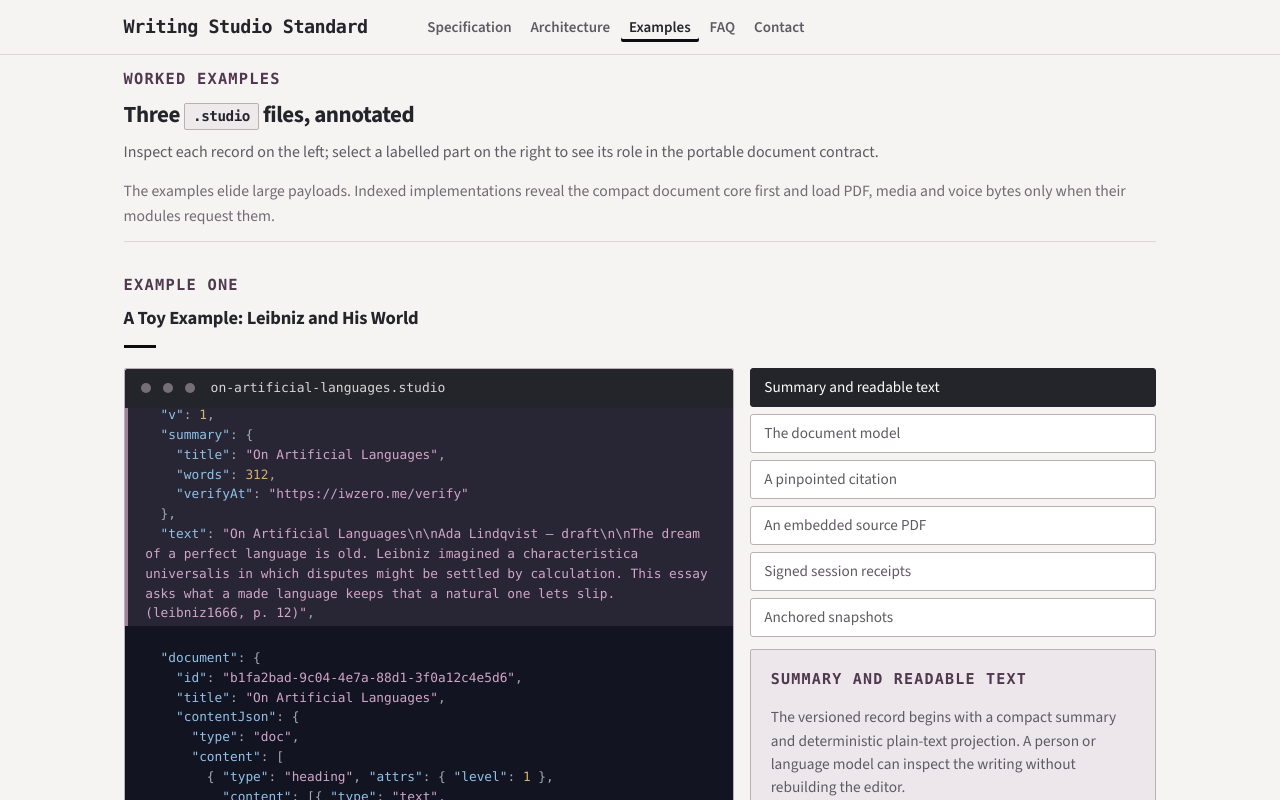
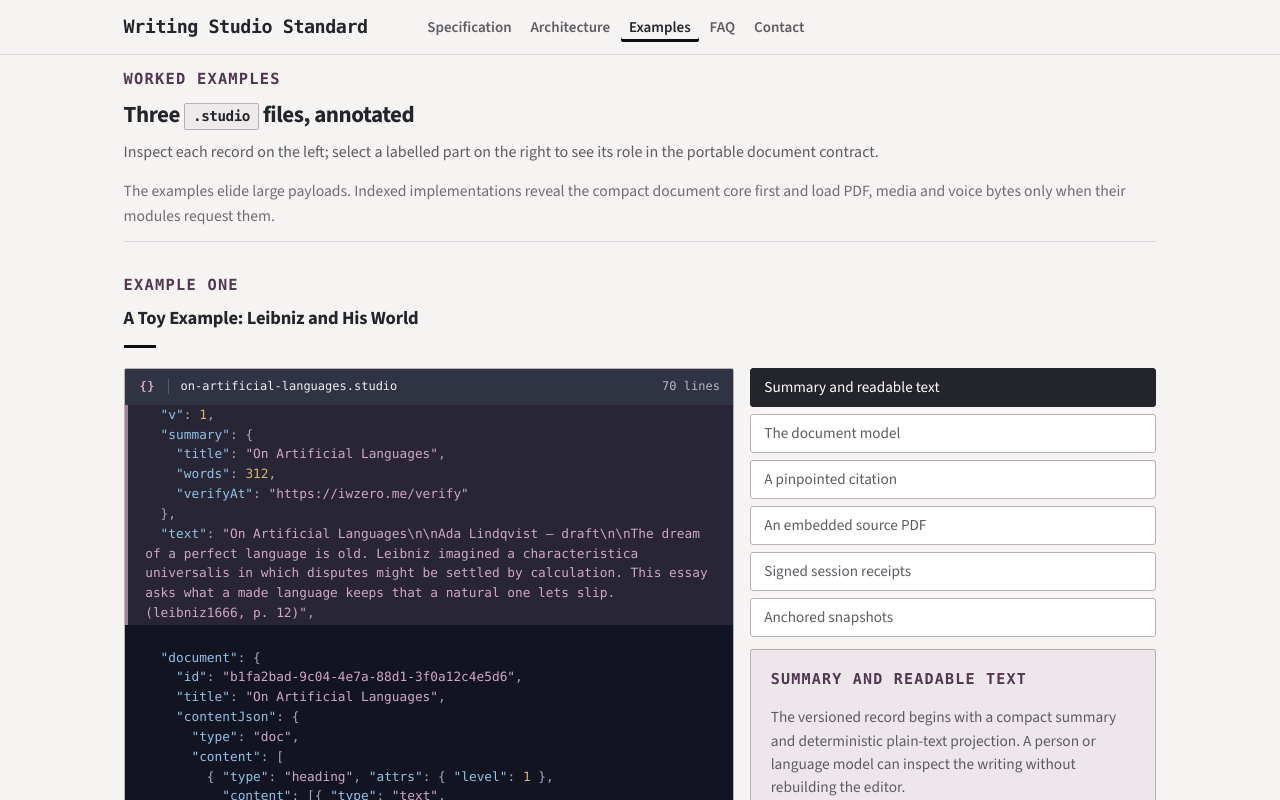
Before and after one commit to albatross310/writingstudiostandard, a React (Vite) app: page /examples in a window 1280 px wide. Shown: the top 800 px of the page. Built offline with nearby package versions, Linux system fonts and the light colour scheme.

Commit message:
Add metadata bars to code snippets

```diff
--- /dev/null
+++ b/src/components/CodeBar.jsx
@@ -0,0 +1,13 @@
+export function countLines(source) {
+  return source ? source.split('\n').length : 0
+}
+
+export function CodeBar({ filename, language, symbol, lines }) {
+  return (
+    <div className="code-bar">
+      <span className="code-bar__language" aria-label={`${language} code`}>{symbol}</span>
+      <span className="code-bar__filename">{filename}</span>
+      <span className="code-bar__meta">{lines} {lines === 1 ? 'line' : 'lines'}</span>
+    </div>
+  )
+}
--- a/src/pages/Architecture.jsx
+++ b/src/pages/Architecture.jsx
@@ -1,3 +1,4 @@
+import { CodeBar, countLines } from '../components/CodeBar'
 import { SyntaxHighlight } from '../components/SyntaxHighlight'
 import { useMeta } from '../useMeta'
 
@@ -144,6 +145,10 @@ tiles?: {
   },
 ]
 
+function briefFilename(name) {
+  return `${name.toLowerCase().replace(/&/g, 'and').replace(/[^a-z0-9]+/g, '-').replace(/(^-|-$)/g, '')}.ts`
+}
+
 export default function Architecture() {
   useMeta({
     title: 'Architecture',
@@ -230,7 +235,12 @@ export default function Architecture() {
                 </div>
 
                 <aside className="arch-brief">
-                  <div className="arch-brief__head">{parseInt(layer.index, 10)} · {layer.name} — implementation brief</div>
+                  <CodeBar
+                    filename={briefFilename(layer.name)}
+                    language="TypeScript"
+                    symbol="TS"
+                    lines={countLines(layer.brief)}
+                  />
                   <pre className="arch-brief__code"><SyntaxHighlight text={layer.brief} /></pre>
                 </aside>
               </div>
--- a/src/pages/Examples.jsx
+++ b/src/pages/Examples.jsx
@@ -1,4 +1,5 @@
 import { useRef, useState, useEffect } from 'react'
+import { CodeBar, countLines } from '../components/CodeBar'
 import { SyntaxHighlight } from '../components/SyntaxHighlight'
 import { useMeta } from '../useMeta'
 
@@ -233,13 +234,11 @@ function Explorer({ filename, blocks, parts, firstId }) {
     if (el && scroller) scroller.scrollTo({ top: el.offsetTop - 14, behavior: 'smooth' })
   }, [active])
   const activePart = parts.find(p => p.id === active)
+  const lineCount = countLines(blocks.map(block => block.text).join(''))
   return (
     <div className="studio-explorer">
       <div className="studio-explorer__file">
-        <div className="file-example__header">
-          <div className="file-example__dot" /><div className="file-example__dot" /><div className="file-example__dot" />
-          <span style={{ marginLeft: '0.25rem' }}>{filename}</span>
-        </div>
+        <CodeBar filename={filename} language="JSON" symbol="{}" lines={lineCount} />
         <div className="studio-explorer__scroll" ref={scrollRef}>
           <div className="studio-explorer__code">
             {blocks.map((b, i) => (
--- a/src/styles/global.css
+++ b/src/styles/global.css
@@ -333,28 +333,46 @@ section + section {
   line-height: 1.6;
 }
 
+/* ─── Code metadata bar ──────────────────────────────────────────── */
+.code-bar {
+  display: grid;
+  grid-template-columns: auto minmax(0, 1fr) auto;
+  align-items: center;
+  gap: 0.7rem;
+  min-height: 2.25rem;
+  padding: 0.42rem 0.8rem;
+  background: #303341;
+  color: #e3e0e5;
+  font-family: var(--font-mono);
+  font-size: 0.75rem;
+  line-height: 1.2;
+}
+
+.code-bar__language {
+  min-width: 2rem;
+  padding-right: 0.7rem;
+  border-right: 1px solid #585b68;
+  color: #d1a5c9;
+  font-weight: 700;
+  letter-spacing: 0.04em;
+  text-align: center;
+}
+
+.code-bar__filename {
+  overflow: hidden;
+  color: #f1eef2;
+  text-overflow: ellipsis;
+  white-space: nowrap;
+}
+
+.code-bar__meta {
+  color: #b9b6bf;
+  white-space: nowrap;
+}
+
 /* ─── File example block ─────────────────────────────────────────── */
 .file-example {
   margin-top: 1.25rem;
-}
-
-.file-example__header {
-  display: flex;
-  align-items: center;
-  gap: 0.75rem;
-  padding: 0.6rem 1rem;
-  background: var(--ink);
-  border-radius: var(--radius) var(--radius) 0 0;
-  font-family: var(--font-mono);
-  font-size: 0.8125rem;
-  color: #d8d4da;
-}
-
-.file-example__dot {
-  width: 10px;
-  height: 10px;
-  border-radius: 50%;
-  background: #766e77;
 }
 
 .file-example pre {
@@ -647,11 +665,7 @@ section + section {
   border: 1px solid #2a2d3f; box-shadow: var(--shadow-card);
   display: flex; flex-direction: column; min-height: 0;
 }
-.arch-brief__head {
-  flex-shrink: 0;
-  padding: 0.36rem 0.85rem; background: #4a4e68; color: #f3f1f4;
-  font-family: var(--font-sans); font-size: 0.78rem; letter-spacing: 0.02em;
-}
+.arch-brief .code-bar { flex-shrink: 0; }
 .arch-brief__code {
   margin: 0; padding: 0.9rem 1rem; border-radius: 0; background: #121521; color: #dedbe1;
   font-family: var(--font-mono); font-size: 0.76rem; line-height: 1.55;
```
